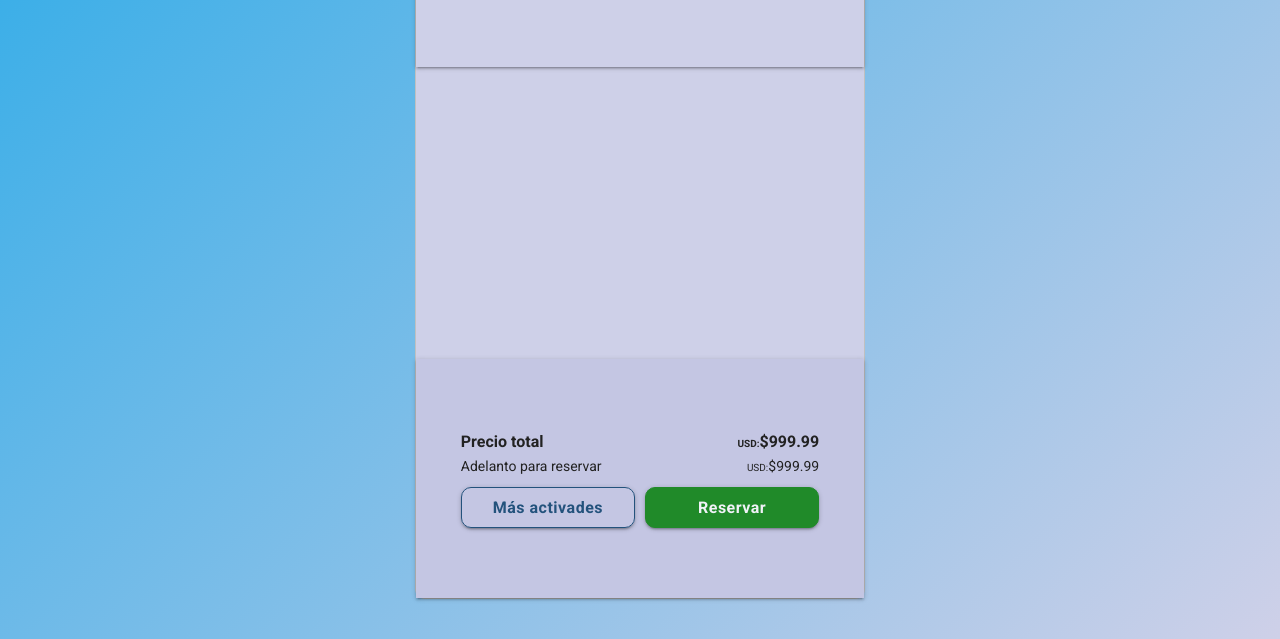
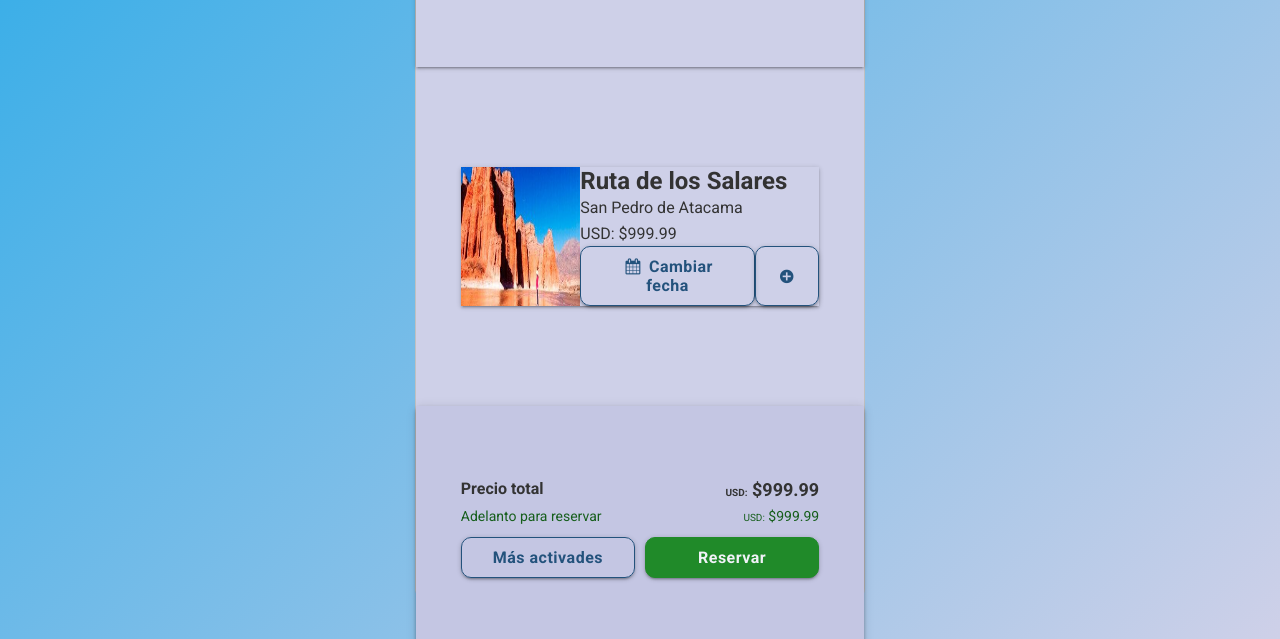
Before and after one commit to vicventum/shopping-car-mobile, a website built with Parcel: page src/index.html in a window 1280 px wide. Shown: the part 161-800 px from the top of the page. Built offline with nearby package versions, Linux system fonts and the light colour scheme.

Commit message:
Termina marcado de .card

```diff
--- a/src/app/sass/config/_variables.sass
+++ b/src/app/sass/config/_variables.sass
@@ -10,13 +10,14 @@ $breakpoints: ('phone': 420px,'tablet': 768px,'laptop': 1024px,'desktop': 1280px
   --color-2-dark: rgb(114, 114, 114)
 
   --color-success: rgb(32, 138, 41)
+  --color-success-dark: rgb(22, 94, 28)
   // --color-success: mediumspringgreen
   --color-danger: tomato
 
   --light: hsl(236, 36%, 86%)
   --light-transparent: hsla(236, 36%, 86%, .6)
   --light-alternative: hsl(236, 36%, 96%)
-  --dark: #222
+  --dark: #333
   --dark-transparent: rgba(34, 34, 34, 0.8)
 
   // Fonts
@@ -25,7 +26,7 @@ $breakpoints: ('phone': 420px,'tablet': 768px,'laptop': 1024px,'desktop': 1280px
 
   --size-title: 2rem
   --size-paragraph: 1.6rem
-  --size-up: calc( var(--size-paragraph) + .1rem )
+  --size-up: calc( var(--size-paragraph) + .2rem )
   --size-down: calc( var(--size-paragraph) - .2rem )
   --size-min: calc( var(--size-paragraph) - .6rem )
 
--- a/src/app/sass/layout/_pay.sass
+++ b/src/app/sass/layout/_pay.sass
@@ -8,8 +8,12 @@
     &__total p
         font-weight: $fw-bold
 
-    &__advance
+    &__advance p
         font-size: $size-down
+        color: var(--color-success-dark)
 
-    span
+    &__sign
         font-size: $size-min
+
+    &__price
+        font-size: $size-up
--- a/src/index.html
+++ b/src/index.html
@@ -54,22 +54,44 @@
 
       </div>
 
-      <main></main>
+      <!-- CAR -->
+      <main class="shopping-car u-box u-box--y-2">
+
+        <!-- Card 1 -->
+        <article class="card u-depth-1
+        v-flex">
+          <img class="card__img
+          w-1/3" src="assets/img/salta.jpg" alt="salta, montaña">
+
+          <div class="card__items
+          w-2/3">
+            <h2 class="card__title">Ruta de los Salares</h2>
+            <p class="card__location">San Pedro de Atacama</p>
+            <p><span>USD:</span> $999.99</p>
+
+            <div class="v-flex">
+              <button class="btn"><i class="icon-calendar"></i> Cambiar fecha</button>
+              <button class="btn"><i class="icon-plus-circled"></i></button>
+            </div>
+          </div>
+        </article>
+
+      </main>
 
       <!-- FOOTER -->
-      <div class="pay-container u-depth-1">
+      <div class="pay-container u-depth-2">
         <footer class="pay u-box u-box--y-1
         row-space-1">
           <div class="pay__amounts">
             <div class="pay__total
             v-flex j-content-between">
               <p>Precio total</p>
-              <p><span>USD:</span>$999.99</p>
+              <p><span class="pay__sign">USD:</span><span class="pay__price"> $999.99</span></p>
             </div>
             <div class="pay__advance
             v-flex j-content-between">
               <p>Adelanto para reservar</p>
-              <p><span>USD:</span>$999.99</p>
+              <p><span class="pay__sign">USD:</span> $999.99</p>
             </div>
           </div>
           <div class="pay__btns
```
